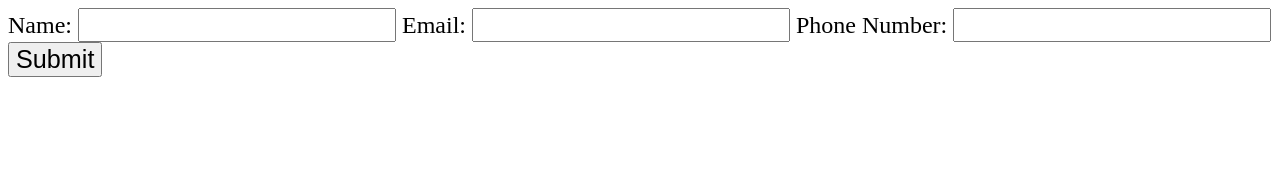
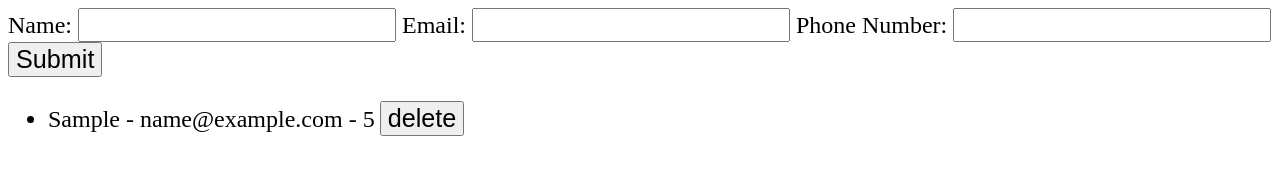
Before and after one commit to jaiswalk008/expense-tracker, a plain HTML site: page index.html in a window 1280 px wide. Both pictures are taken after typing "Sample", "name@example.com", "5" into the empty fields and a click on the button "Submit". Drawn offline with Linux system fonts and the light colour scheme.

Commit message:
added delete button

```diff
--- a/index.html
+++ b/index.html
@@ -17,6 +17,9 @@
       <input type="number" id="phone" name="phone">
       <button type="submit" >Submit</button>
     </form>
+    <ul id="user-list">
+
+    </ul>
     <script src="main.js"></script>
   </body>
 </html>
--- a/main.js
+++ b/main.js
@@ -2,6 +2,8 @@ let form = document.getElementById('my-form');
 form.addEventListener('submit' , onSubmit);
 let users=[];
 let i=0;
+const list =document.getElementById('user-list');
+let btn = document.createElement('button');
 function onSubmit(e){
     e.preventDefault();
     //setting item in local storage as (name,value) pair.
@@ -15,7 +17,15 @@ function onSubmit(e){
         userPhone : e.target.phone.value
     };
     users.push(userData);
+    let info = userData.userName +' - '+userData.userEmail+' - '+userData.userPhone;
+    let newLi = document.createElement('li');
 
+    btn.textContent='delete';
+    btn.style.marginLeft='5px';
+    btn.className='delete';
+    newLi.appendChild(document.createTextNode(info));
+    newLi.appendChild(btn);
+    list.appendChild(newLi);
     localStorage.setItem(''+e.target.email.value,JSON.stringify(users[i]));
     i++;
     //console.log(users);
```
